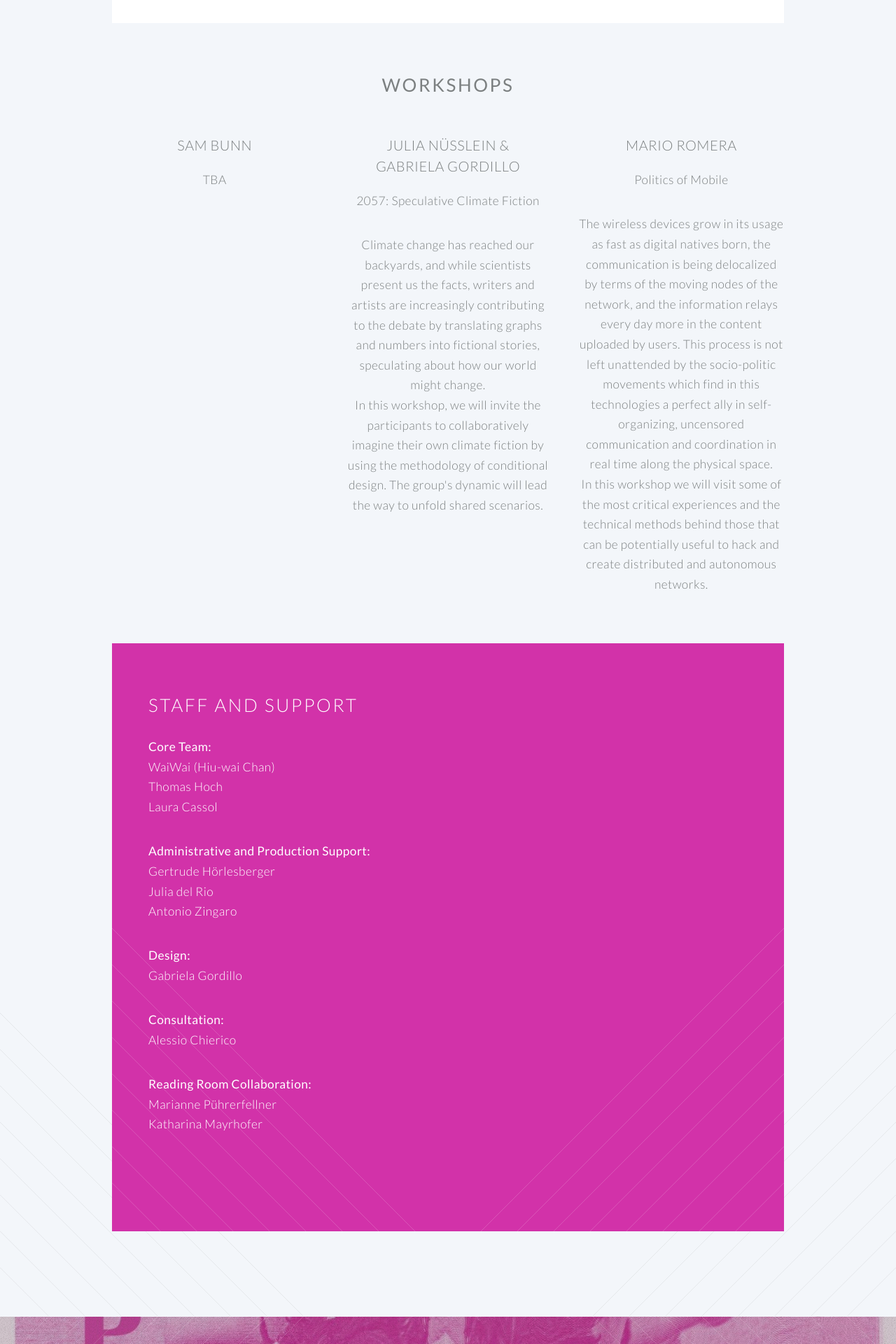
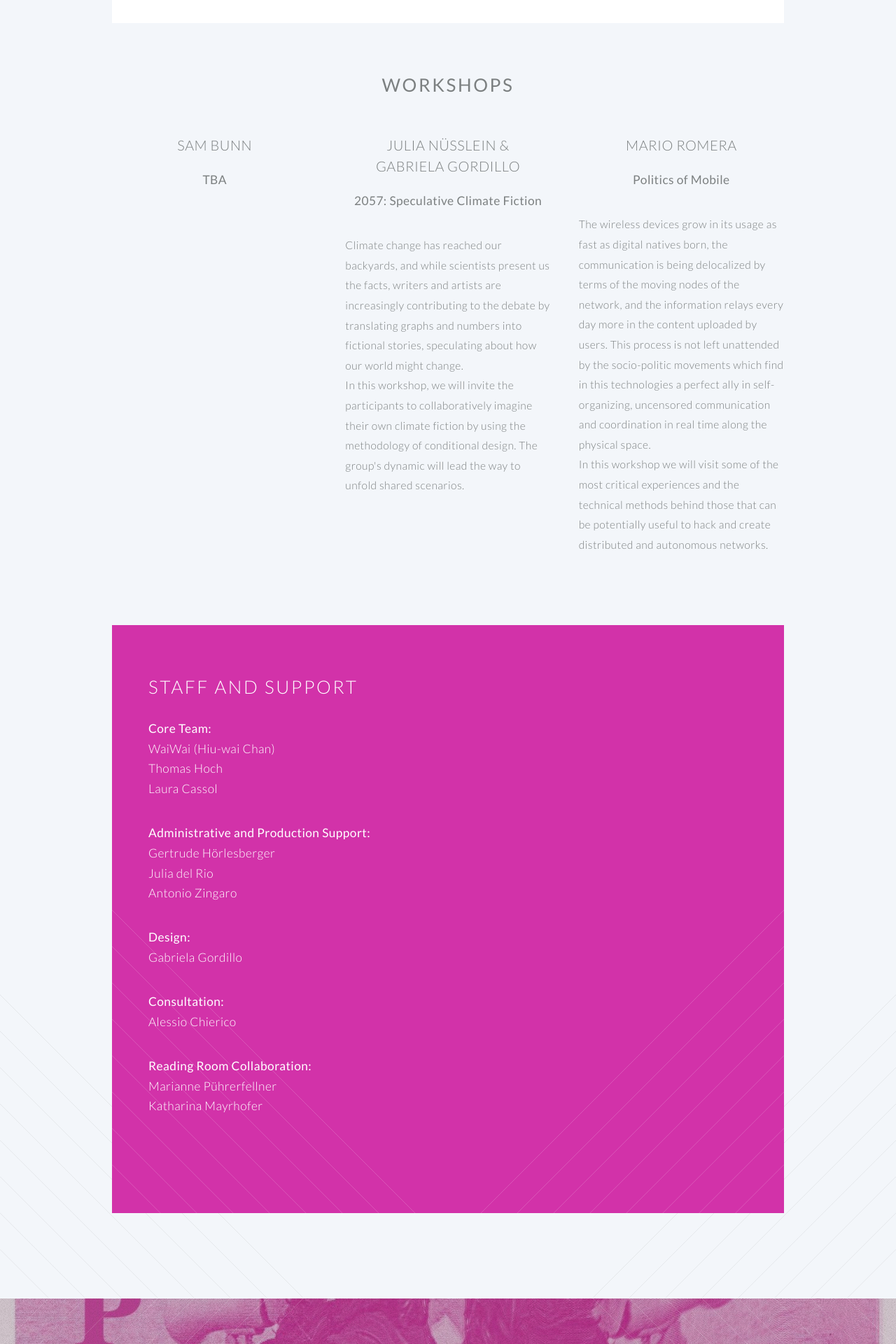
Before and after one commit to supergraph/pop-2017, a Jekyll site: the page built from index.html, in a window 1280 px wide. Shown: the part 2389-4309 px from the top of the page at 70% size. Built offline with Jekyll 4.4.1, drawn with Linux system fonts in a browser that asks for light colours.

Commit message:
adapted abstract style

```diff
--- a/index.html
+++ b/index.html
@@ -85,7 +85,9 @@ From discourse to dialogue, from digital to analogue, from reading to copying an
 									<header>
 										<h3>Sam Bunn</h3>
 									</header>
-									<p>TBA</p>
+									<p><strong>TBA</strong></p>
+                                    <p style="text-align: left;font-size: 0.9em;">
+                                    </p>
 								</section>
 							</div>
 							<div class="4u">
@@ -93,9 +95,11 @@ From discourse to dialogue, from digital to analogue, from reading to copying an
 									<header>
 										<h3>Julia Nüßlein & <br />Gabriela Gordillo</h3>
 									</header>
-									<p>2057: Speculative Climate Fiction</p>
+									<p><strong>2057: Speculative Climate Fiction</strong></p>
+                                    <p style="text-align: left;font-size: 0.9em;">
                                     Climate change has reached our backyards, and while scientists present us the facts, writers and artists are increasingly contributing to the debate by translating graphs and numbers into fictional stories, speculating about how our world might change.<br />
                                     In this workshop, we will invite the participants to collaboratively imagine their own climate fiction by using the methodology of conditional design. The group's dynamic will lead the way to unfold shared scenarios.
+                                    </p>
 								</section>
 							</div>
 							<div class="4u">
@@ -103,9 +107,11 @@ From discourse to dialogue, from digital to analogue, from reading to copying an
 									<header>
 										<h3>Mario Romera</h3>
 									</header>
-									<p>Politics of Mobile</p>
+									<p><strong>Politics of Mobile</strong></p>
+                                    <p style="text-align: left;font-size: 0.9em;">
                                     The wireless devices grow in its usage as fast as digital natives born, the communication is being delocalized by terms of the moving nodes of the network, and the information relays every day more in the content uploaded by users. This process is not left unattended by the socio-politic movements which find in this technologies a perfect ally in self-organizing, uncensored communication and coordination in real time along the physical space.<br />
                                     In this workshop we will visit some of the most critical experiences and the technical methods behind those that can be potentially useful to hack and create distributed and autonomous networks.
+                                    </p>
 								</section>
 							</div>
 					</section>
```
